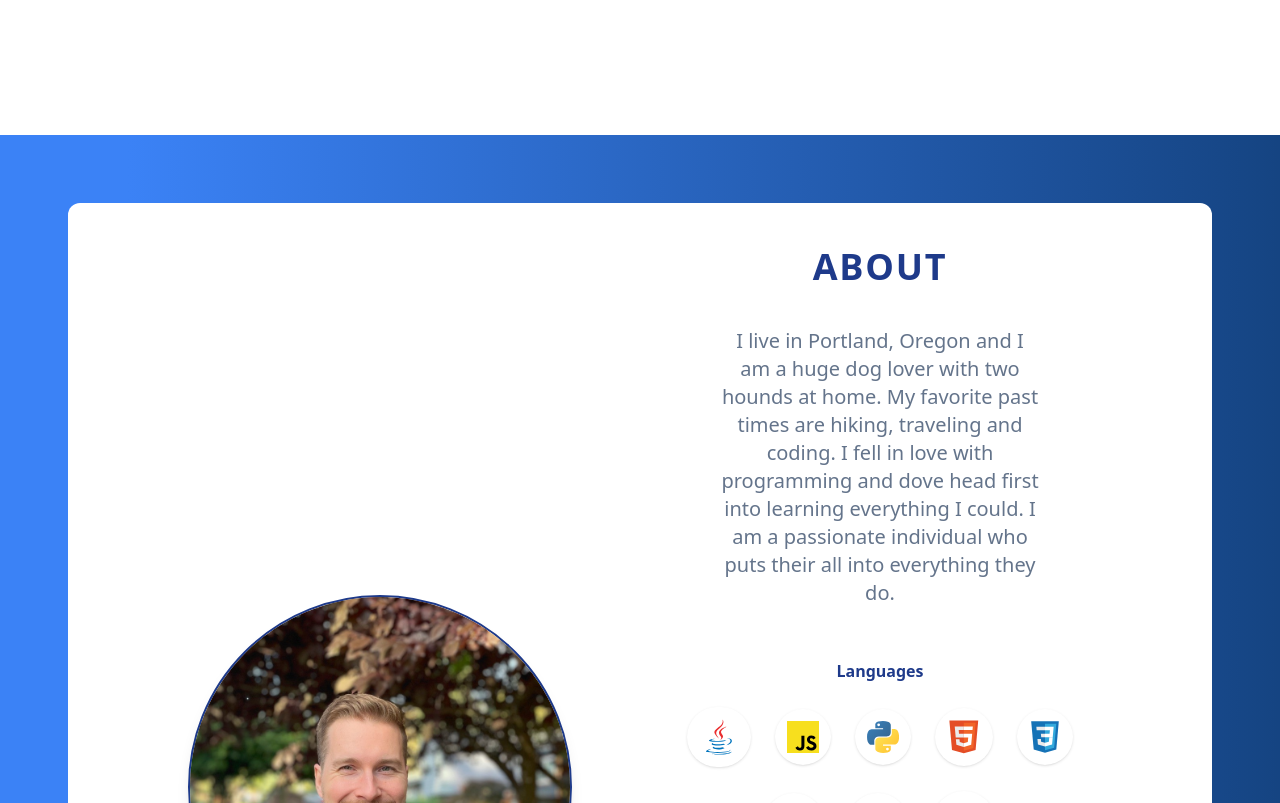
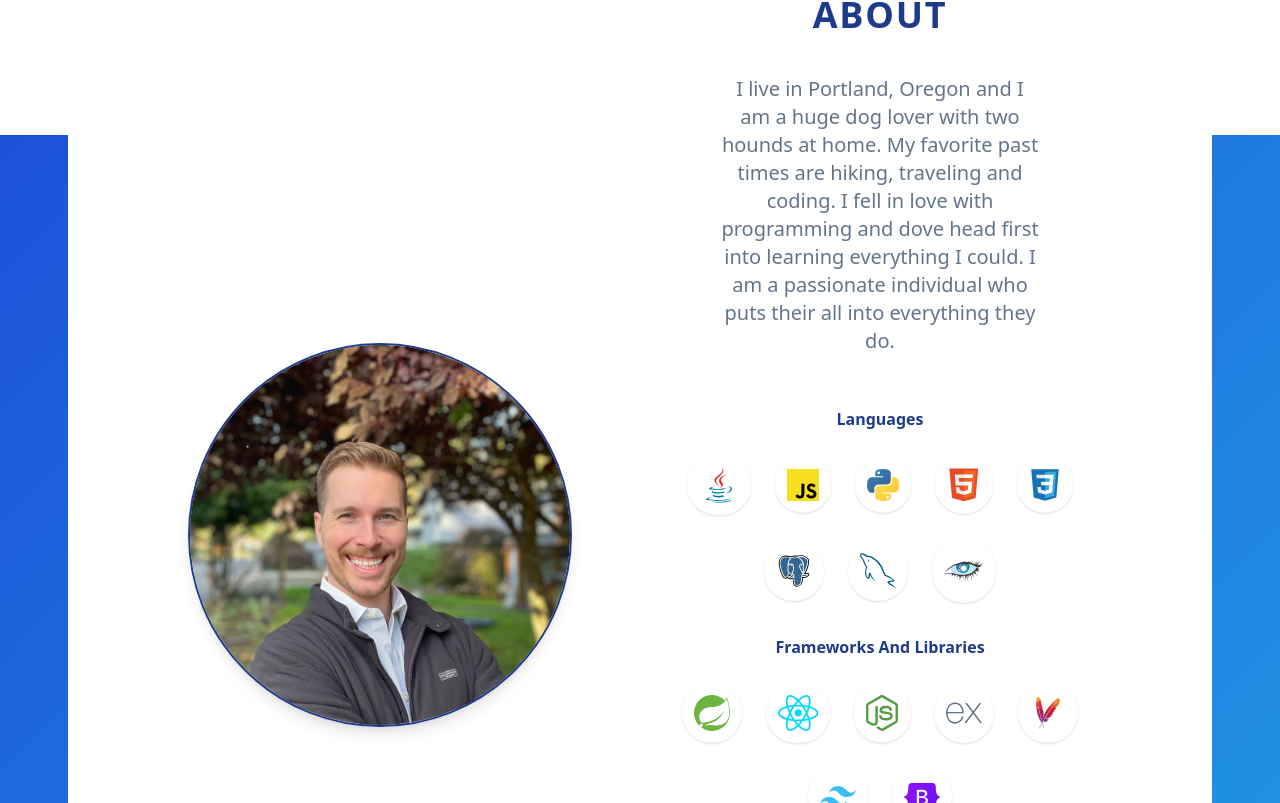
Before and after one commit to ShawnRSidwell/portfolio, a React (Vite) app: page / in a window 1280 px wide. Shown: the part 697-1500 px from the top of the page. Built offline with nearby package versions, Linux system fonts and the light colour scheme; no server answers.

Commit message:
Add animated gradient

```diff
--- a/src/components/About/About.jsx
+++ b/src/components/About/About.jsx
@@ -5,7 +5,7 @@ import { frameworks, languages, tech } from "./skills";
 function About() {
   return (
     <div id="about" className="my-12">
-      <div className="flex flex-col items-center md:flex-row md:justify-center md:bg-gradient-to-r from-blue-500 from-10%  bg-[#154482]">
+      <div className="flex flex-col items-center md:flex-row md:justify-center gradientbackground h-screen">
         <div className=" md:p-12">
           <div className="md:flex md:justify-evenly items-center text-slate-500 font-medium bg-white rounded-xl p-3 m-3 md:p-6 md:m-5">
             <img
--- a/src/index.css
+++ b/src/index.css
@@ -77,9 +77,9 @@
 }
 
 .gradientbackground {
-  background: linear-gradient(-45deg, #23a6d5, #154482);
+  background: linear-gradient(-45deg, #22d3ee, #1d4ed8, #154482);
   background-size: 400% 400%;
-  animation: gradient 15s ease infinite;
+  animation: gradient 10s ease infinite;
   height: 100vh;
 }
 
```
